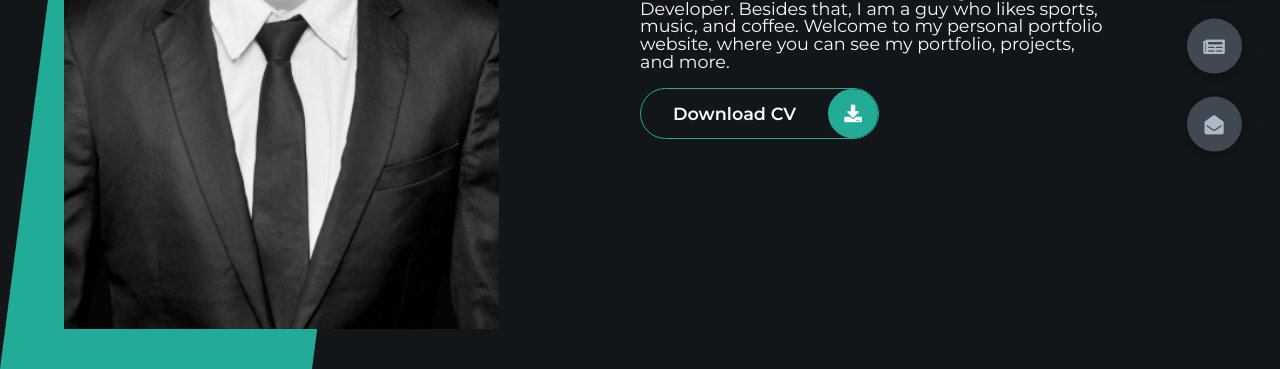
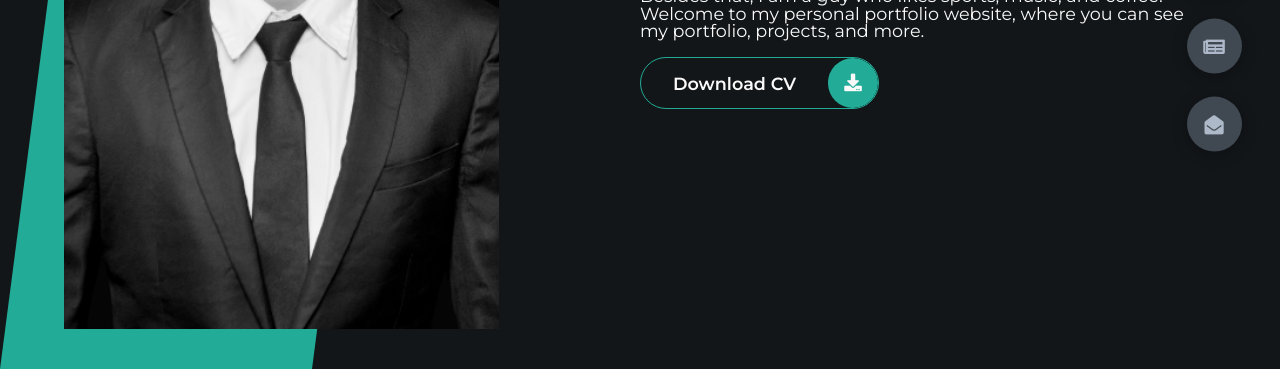
Before and after one commit to fatah-illah/my-portofolio-project, a plain HTML site: page index.html in a window 1280 px wide. Shown: the part 431-800 px from the top of the page. Drawn offline with nearby package versions, Linux system fonts and the light colour scheme; files that its build step writes are made by us from their sources.

Commit message:
editing the code

```diff
--- a/styles/styles.scss
+++ b/styles/styles.scss
@@ -193,7 +193,7 @@ section {
     display: flex;
     flex-direction: column;
     justify-content: center;
-    padding-right: 11rem;
+    padding-right: 5rem;
     .name {
       font-size: 2.2rem;
       span {
```
